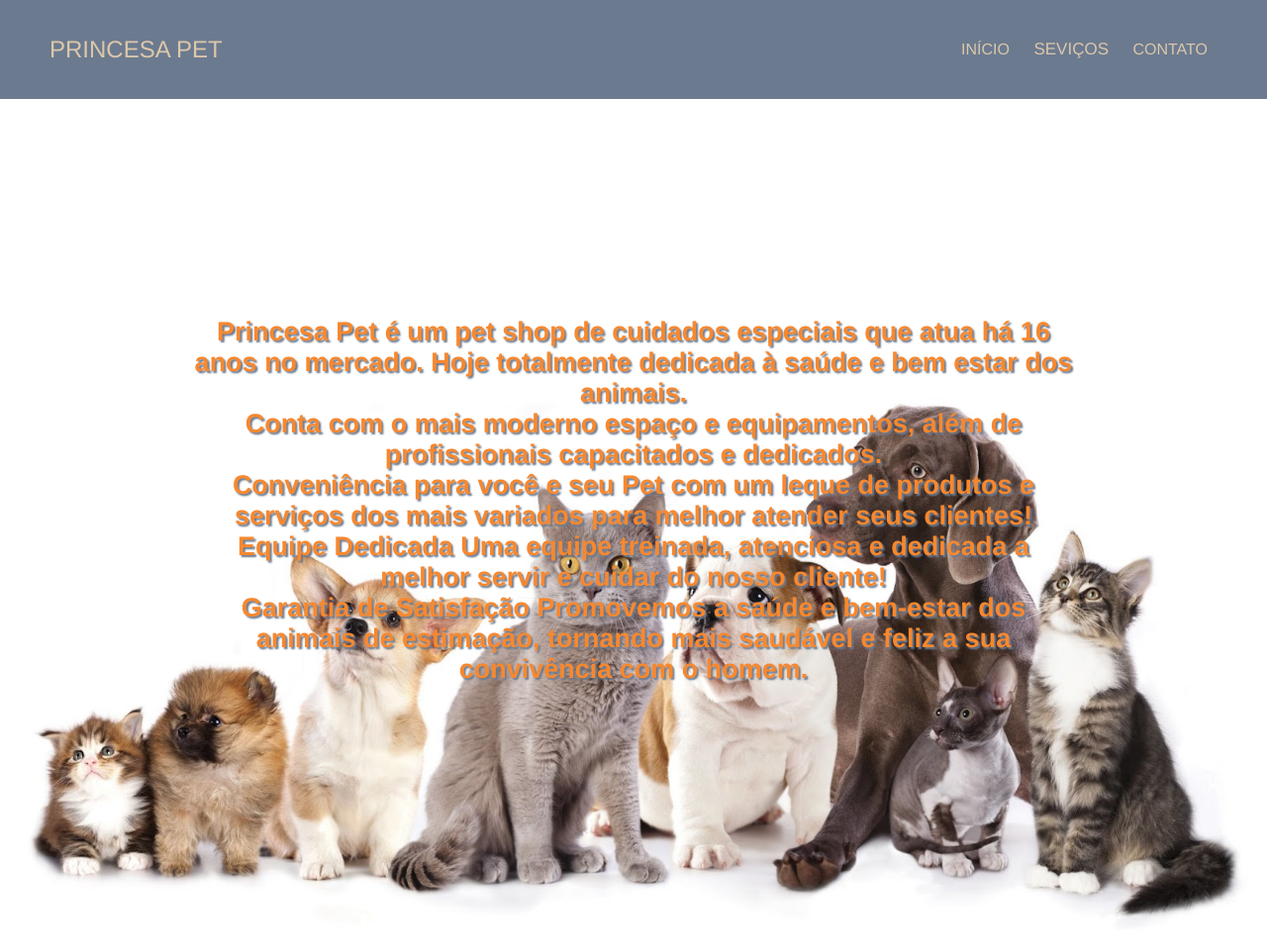
After one commit to juliana-britto/Projeto_Juliana, a PHP site: page /home.html in a window 1280 px wide. The commit adds this page. Shown: the whole page at 99% size. Run offline with PHP 8.4, Linux system fonts and the light colour scheme; some libraries are stand-ins or nearby versions.

Commit message:
pg nova servico+home, alteração CSS

```diff
--- /dev/null
+++ b/home.html
@@ -0,0 +1,85 @@
+<!DOCTYPE html>
+<html lang="pt-br">
+
+<head>
+    <meta charset="utf-8">
+    <meta name="viewport" content="width-device-width, initial-scale=1.0">
+    <meta http-equiv="X-UA-Compatible" content="IE-edge">
+    <link rel="stylesheet" type="text/css" href='style.css'>
+    <!-- Script dos icones do site https://fontawesome.com/ -->
+    <script src="https://kit.fontawesome.com/0268ce440b.js" crossorigin="anonymous"></script>
+
+    <title>Projeto Final Juliana</title>
+
+</head>
+
+<body>
+
+    <header>
+
+        <h2 class="logo"> Princesa Pet </h2>
+
+        <input type="checkbox" id="check">
+        <label for="check" class="mostrar-menu">
+            &#8801;
+        </label>
+
+        <nav class="menu">
+            <a href="index.html">
+                Início
+            </a>
+
+            <div class="dropdown">
+                <button class="dropbtn">Seviços</button>
+                <div class="dropdown-content">
+                    <b><a href="#">Banho</a></b>
+                    <b><a href="#">Tosa</a></b>
+                    <b><a href="#">Vacinação</a></b>
+                </div>
+            </div>
+
+            <a href="#">
+                Contato
+            </a>
+
+            <label for="check" class="esconder-menu">
+                &#215;
+            </label>
+
+        </nav>
+
+    </header>
+
+    <section id="banner-home">
+        <div class="conteudo-banner-home">
+            <div id="apresentacao">
+                <div class="container">
+                    <h2>
+                        <p>Princesa Pet é um pet shop de cuidados especiais que
+                            atua há 16 anos no mercado. Hoje totalmente dedicada à saúde e bem estar dos animais.
+                            <br>
+                            Conta com o mais moderno espaço e equipamentos, além de profissionais
+                            capacitados e dedicados.
+                            <br>
+                            Conveniência para você e seu Pet
+                            com um leque de produtos e serviços dos mais variados para melhor
+                            atender seus clientes!
+                            <br>
+                            Equipe Dedicada
+                            Uma equipe treinada, atenciosa e dedicada a melhor servir e cuidar do nosso cliente!
+                            <br>
+                            Garantia de Satisfação
+                            Promovemos a saúde e bem-estar dos animais de estimação, tornando mais saudável e feliz a
+                            sua convivência com o homem.</p>
+                    </h2>
+                </div>
+            </div>
+            <!--fim apresentação-->
+
+        </div> <!-- conteudo banner -->
+    </section>
+    <!--Inicio do primeiro botão Saiba mais-->
+
+</body>
+
+</html>
--- a/style.css
+++ b/style.css
@@ -124,32 +124,37 @@ header{
 }
 
 /*banner-home*/
-
 #banner-home{
-    padding: 0 50px;
-    background-image: url(imagem/petsdogecat.jpg);
-    height: 80vh;
+    padding: 0 80px;
+    background-image: url(imagem/DogCat.jpg);
+    height: 80vh; /*tamanho da figura*/
     background-size: cover;
-    background-position: center;
+	background-position: center;
+	margin-top: 220px;
     }
 
 .conteudo-banner-home{
 	position: relative; /*coloca o texto a frente da figura*/
 	color: #f7882f;
-	height: 100%;
-	display: flex;
+	height: 40%;
+	/*display: flex;*/
 	flex-direction: column; /*substitui o float*/
 	justify-content: center;
 }
-.conteudo-banner-home h3{
-	font-size: 30px;
-	font-weight: 400;
-	padding: 10px 0px; /*cima e baixo*/
-}
-.conteudo-banner-home h3 span{
-	font-weight: 600;
-}
 
+/*container pagina home*/
+.container{
+	width: 80%;
+	margin: auto;
+	/*overflow: hidden;*/
+	/*8min-height: :300px;
+	margin-bottom: 30px;
+	margin-top: 30px;*/
+	text-align: center;
+	color: #f7882f;
+	text-shadow: #6b7a8f 0.1em 0.1em 0.1em;
+	font-size: 18px;
+	}
 
 
 /*botões ancorados*/
@@ -306,7 +311,6 @@ footer {
 }
 
 
-
 /*Responsive 768 - tablet*/
 /*header*/
 @media(max-width: 768px){
```
Also changed, not shown: index.html (+7 -10 lines), servicos.html (added, +108 -0 lines), imagem/DogCat.jpg (added), imagem/banho.jpg (added), imagem/dogecat.jpg (added), imagem/doghome.jpg (added), imagem/tosa.jpg (added), imagem/vacina.jpg (added).
